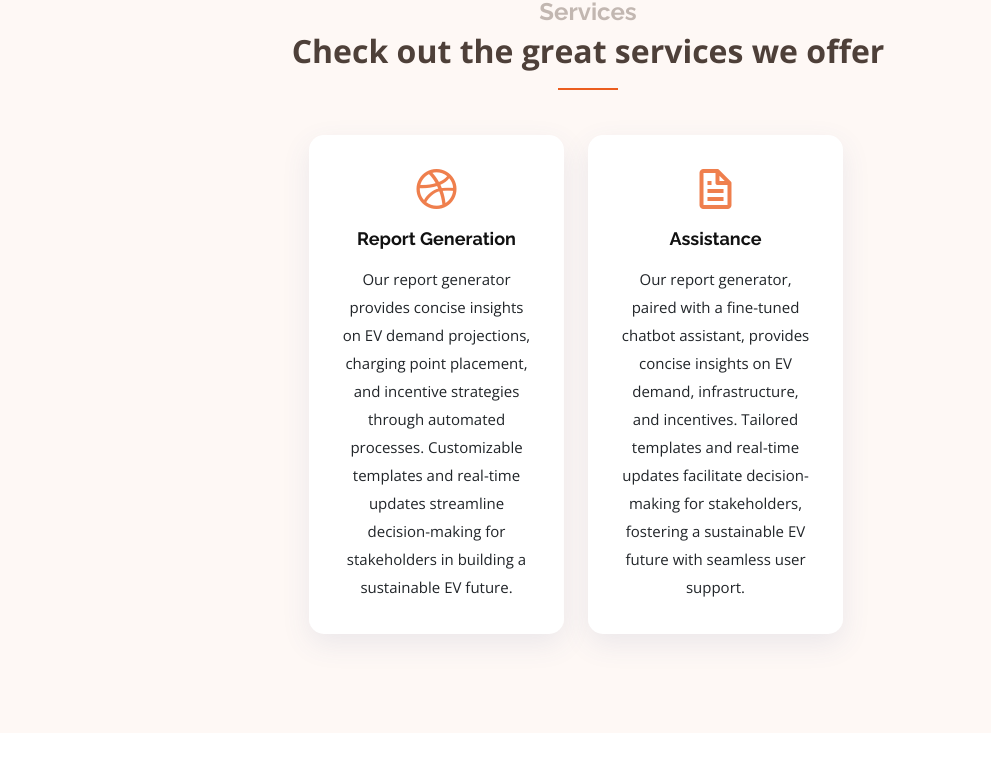
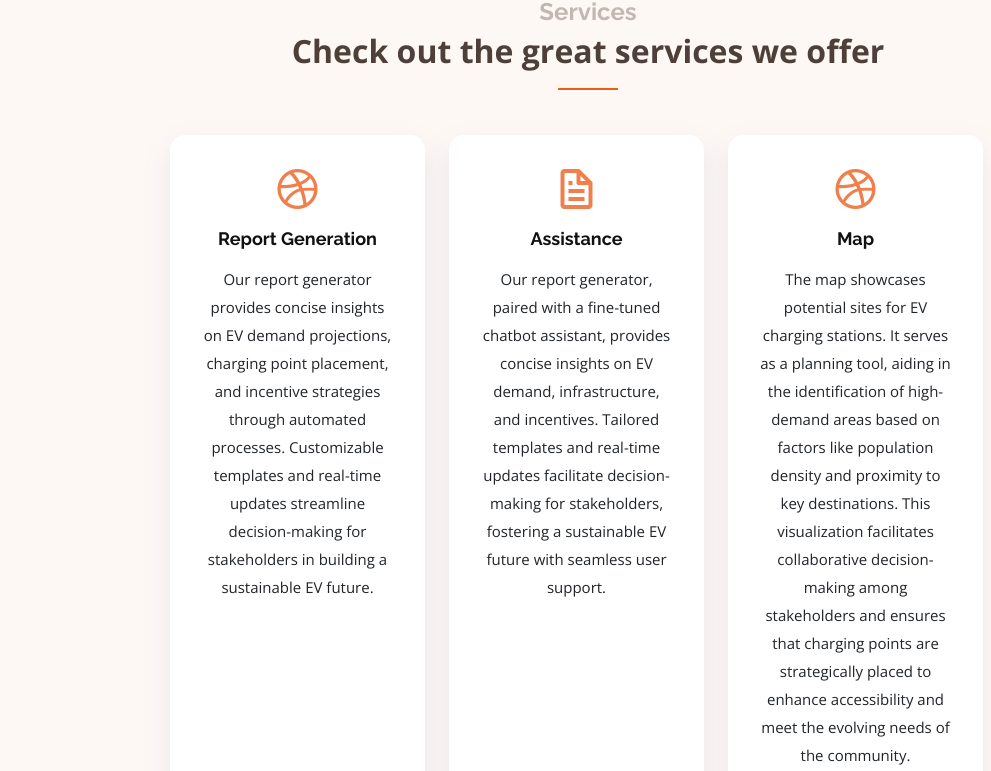
Before and after one commit to CMPN-CODECELL/Syrus-2024-GenAI-GFC, a plain HTML site: page ElectraPlanner/index.html in a window 1280 px wide. Shown: the part 1369-2140 px from the top of the page, without its empty margins (52-1043 px from the left). Drawn offline with nearby package versions, Linux system fonts and the light colour scheme.

```diff
--- a/ElectraPlanner/index.html
+++ b/ElectraPlanner/index.html
@@ -158,6 +158,15 @@
                     <p class="description">Our report generator, paired with a fine-tuned chatbot assistant, provides concise insights on EV demand, infrastructure, and incentives. Tailored templates and real-time updates facilitate decision-making for stakeholders, fostering a sustainable EV future with seamless user support.</p>
                 </div>
             </div>
+
+            <div class="col-md-6 col-lg-3 d-flex align-items-stretch" data-aos="zoom-in" data-aos-delay="100">
+              <div class="icon-box">
+                  <div class="icon"><i class="bx bxl-dribbble"></i></div>
+                  <h4 class="title"><a href="map_delhi.html">Map</a></h4>
+                  <p class="description">
+                    The map showcases potential sites for EV charging stations. It serves as a planning tool, aiding in the identification of high-demand areas based on factors like population density and proximity to key destinations. This visualization facilitates collaborative decision-making among stakeholders and ensures that charging points are strategically placed to enhance accessibility and meet the evolving needs of the community.</p>
+              </div>
+          </div>
         </div>
 
 
```
